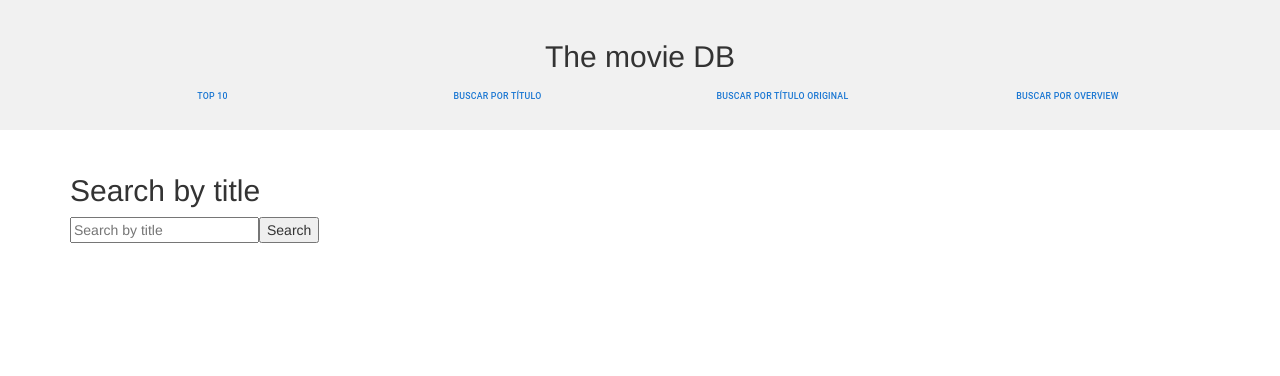
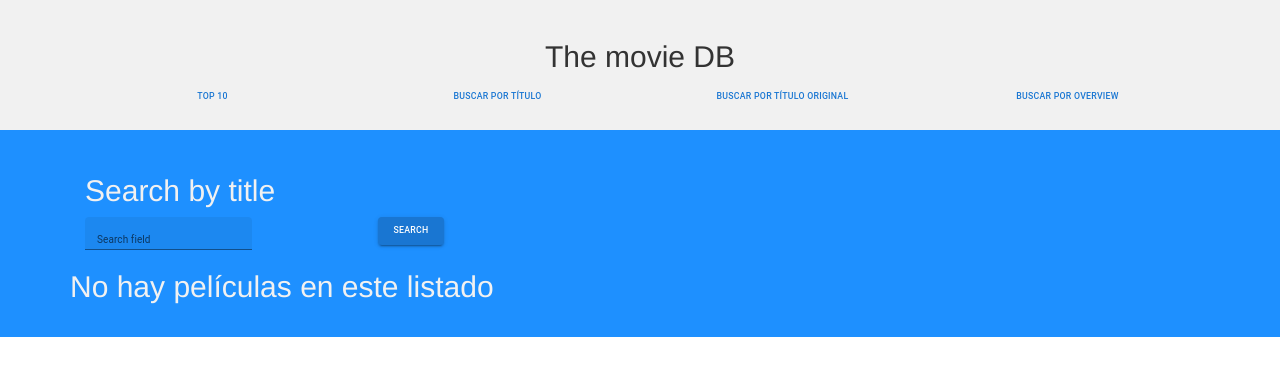
Before and after one commit to jonatangf/btc-final-assigment, a React (Create React App) app: page /search-by-title in a window 1280 px wide. Shown: the top 376 px of the page. Built offline with nearby package versions, Linux system fonts and the light colour scheme.

Commit message:
Setting up search by title

```diff
--- a/src/components/Movie.jsx
+++ b/src/components/Movie.jsx
@@ -1,8 +1,13 @@
 import {Card} from "@mui/material";
+
+const BASE_IMAGE_URL = 'https://image.tmdb.org/t/p/w440_and_h660_face/';
 
 const Movie = ({movie}) => {
     return (
         <Card className="movie">
+            <div>
+                <img src={BASE_IMAGE_URL + movie.poster_path} alt={movie.title}/>
+            </div>
             <div>{movie.title}</div>
         </Card>
     );
--- a/src/components/MovieList.jsx
+++ b/src/components/MovieList.jsx
@@ -5,12 +5,12 @@ const MovieList = ({movies}) => {
         <div className="row movie-list">
             {movies === undefined || movies.length === 0 ? (
                 <div className="movie-list__empty">
-                    <h2>No movies found</h2>
+                    <h2>No hay películas en este listado</h2>
                 </div>
             ) : (
                 movies.map(movie => (
-                    <div className="col-sm-4">
-                        <Movie key={movie.id} movie={movie}/>
+                    <div className="col-sm-3" key={movie.id}>
+                        <Movie movie={movie}/>
                     </div>
                 ))
             )}
--- a/src/index.css
+++ b/src/index.css
@@ -5,10 +5,23 @@
 }
 
 .body {
-    margin-top: 24px;
+    padding-top: 24px;
+    background-color: dodgerblue;
+    padding-bottom: 24px;
+    color: #f1f1f1;
 }
 
 .movie {
     margin-bottom: 18px;
     padding: 8px;
 }
+
+.movie img {
+    width: 100%;
+    height: auto;
+    margin-bottom: 8px;
+}
+
+#filled-search {
+    color: #f1f1f1;
+}
--- a/src/sections/body/SearchByTitle.jsx
+++ b/src/sections/body/SearchByTitle.jsx
@@ -1,11 +1,52 @@
+import {Button, TextField} from "@mui/material";
+import {getByTitle} from "../../store/actions";
+import {useDispatch, useSelector} from "react-redux";
+import LoadingComponent from "../../components/LoadingComponent";
+import MovieList from "../../components/MovieList";
+import {useState} from "react";
+
 const SearchByTitle = () => {
+
+    const dispatch = useDispatch();
+    const titleMovies = useSelector(state => state.titleMovies);
+    const titleMoviesLoading = useSelector(state => state.titleMoviesLoading);
+
+    const [searchTitle, setSearchTitle] = useState('');
+
+    async function searchByTitle() {
+        dispatch(getByTitle(searchTitle));
+    }
+
+    const handleOnChange = (e) => {
+        setSearchTitle(e.target.value);
+    };
+
     return (
-        <div className="search-by-title">
+        <div className="container search-by-title">
             <h2>Search by title</h2>
-            <form>
-                <input type="text" placeholder="Search by title"/>
-                <button type="submit">Search</button>
-            </form>
+            <div className="row">
+                <div className="col-sm-3">
+                    <TextField
+                        id="filled-search"
+                        label="Search field"
+                        type="search"
+                        variant="filled"
+                    />
+                </div>
+                <div className="col-sm-2">
+                    <Button variant="contained"
+                            color="primary"
+                            onClick={searchByTitle}
+                            onChange={handleOnChange}
+                            value={searchTitle}
+                    >Search</Button>
+                </div>
+            </div>
+            <div className="row">
+                <div className="container">
+                    {titleMoviesLoading ? <LoadingComponent/> : <MovieList movies={titleMovies}/>}
+                </div>
+            </div>
         </div>
     );
 };
--- a/src/store/actions.js
+++ b/src/store/actions.js
@@ -3,7 +3,9 @@ import api from "../config/api";
 export const GET_TOP_10_MOVIES = 'GET_TOP_10_MOVIES';
 export const GET_TOP_10_MOVIES_SUCCESS = 'GET_TOP_10_MOVIES_SUCCESS';
 export const GET_TOP_10_MOVIES_ERROR = 'GET_TOP_10_MOVIES_ERROR';
-export const GET_TOKEN = 'GET_TOKEN';
+export const GET_TITLE_MOVIES = 'GET_BY_TITLE';
+export const GET_TITLE_MOVIES_SUCCESS = 'GET_BY_TITLE_SUCCESS';
+export const GET_TITLE_MOVIES_ERROR = 'GET_BY_TITLE_ERROR';
 
 const apiKey = 'ddf5af5309b1e67e890410fccc76406b';
 
@@ -24,3 +26,21 @@ export const getTop10Movies = () => async (dispatch) => {
             })
         });
 };
+
+export const getByTitle = (title) => async (dispatch) => {
+    api.get('search/movie?api_key=' + apiKey + '&query=' + title)
+        .then(response => {
+            console.log(response);
+            return dispatch({
+                type: GET_TITLE_MOVIES_SUCCESS,
+                payload: response.data.results
+            })
+        })
+        .catch(error => {
+            console.log(error);
+            return dispatch({
+                type: GET_TITLE_MOVIES_ERROR,
+                payload: error
+            })
+        });
+};
--- a/src/store/reducer.js
+++ b/src/store/reducer.js
@@ -3,6 +3,8 @@ import * as actions from "./actions";
 const initialState = {
     top10MoviesLoading: false,
     top10Movies: [],
+    titleMovies: [],
+    titleMoviesLoading: false,
 };
 
 function reducer(
@@ -28,6 +30,17 @@ function reducer(
                 top10MoviesLoading: false,
                 top10Movies: [],
             };
+        case actions.GET_TITLE_MOVIES:
+            return {
+                ...state,
+                titleMoviesLoading: true,
+            };
+        case actions.GET_TITLE_MOVIES_SUCCESS:
+            return {
+                ...state,
+                titleMoviesLoading: false,
+                titleMovies: action.payload,
+            };
         default:
             return state;
     }
```
